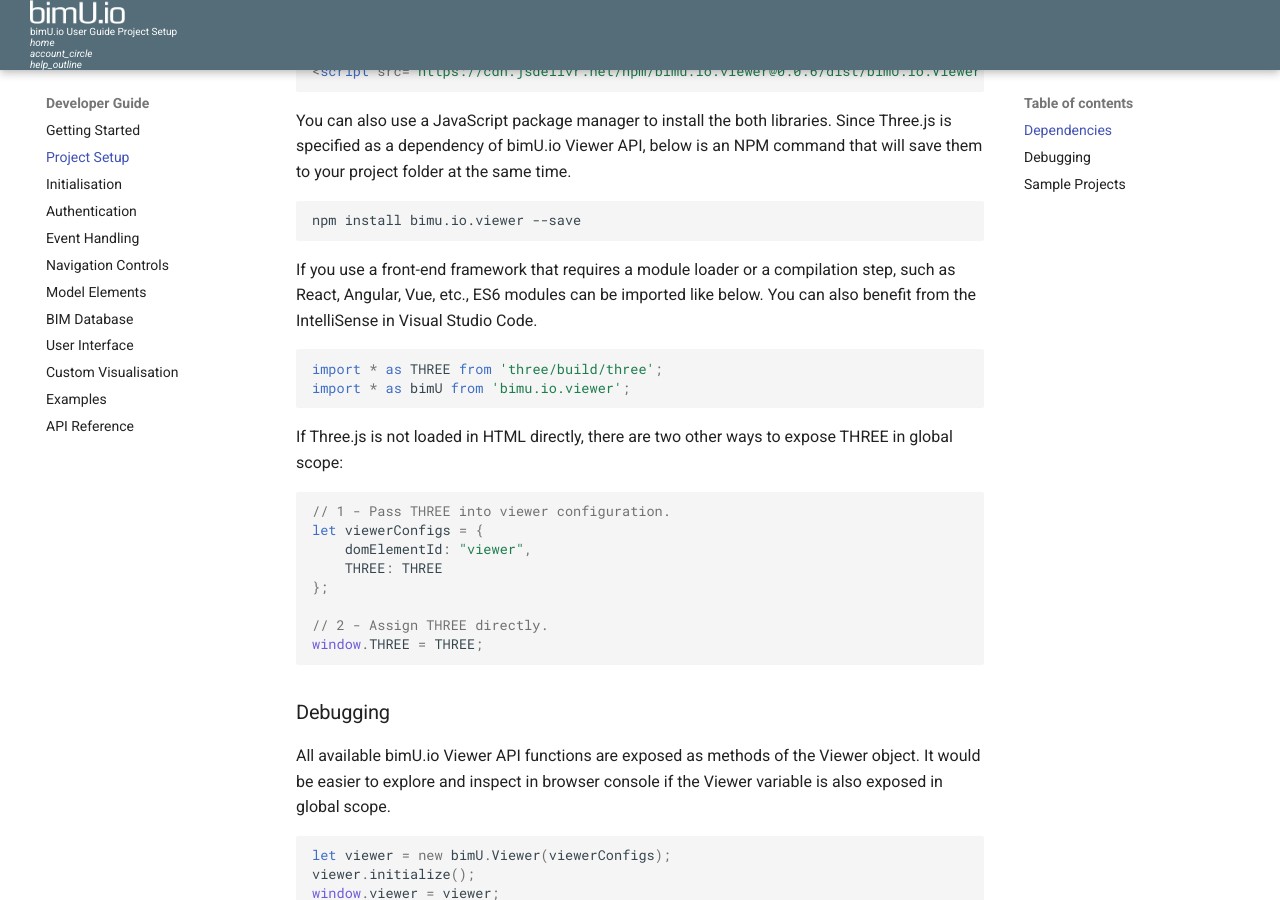
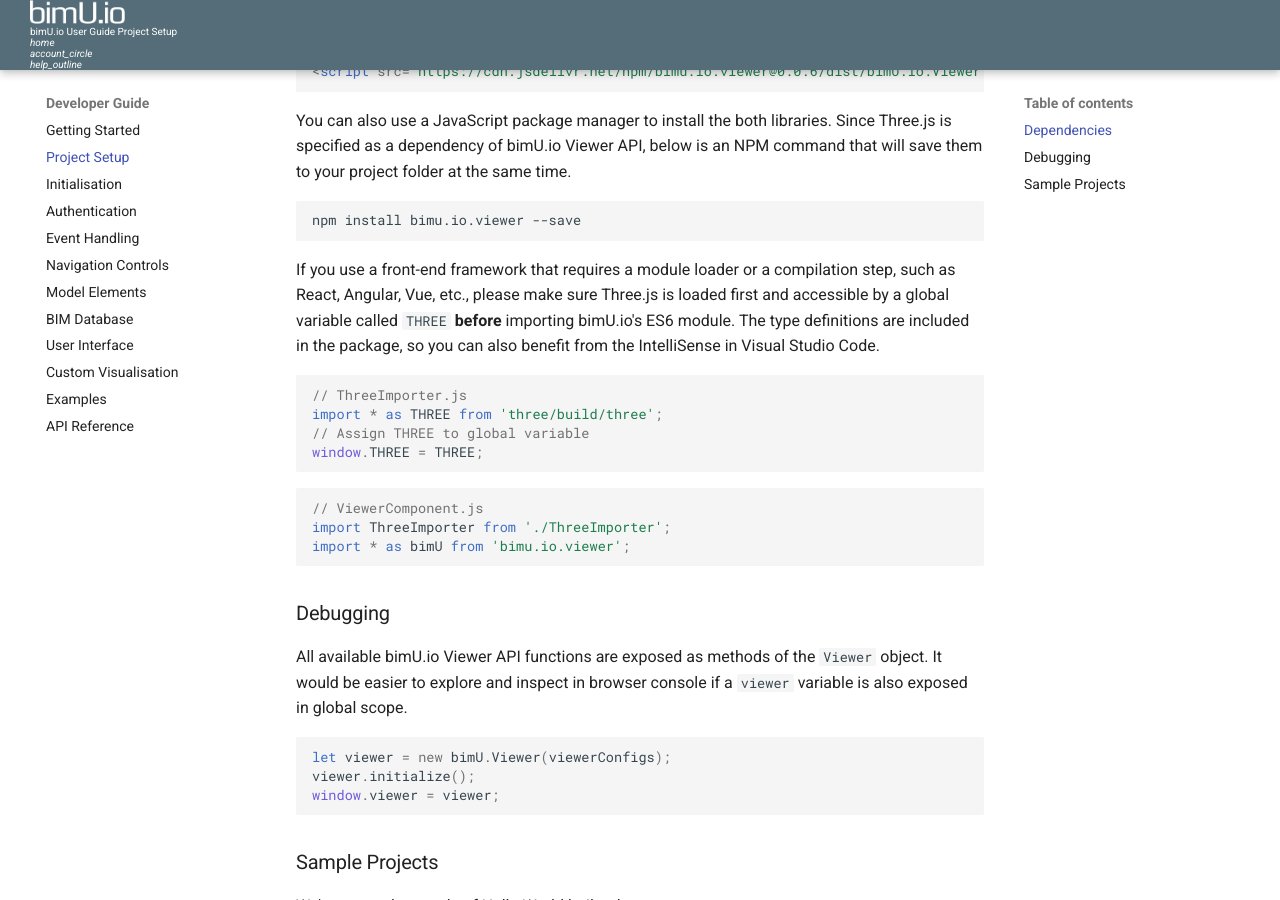
Before and after one commit to Transformosa/bimU.io.Docs, an MkDocs documentation site: the page built from docs/developer/project-setup.md, in a window 1280 px wide and 900 px high, scrolled down 474 px. Built offline with MkDocs 1.6.1 and Material for MkDocs 9.7.7, drawn with Linux system fonts in a browser that asks for light colours; comment, search, counter and statistics services are not loaded.

Commit message:
revised dependency import explanation, adjusted some styles

````diff
--- a/docs/developer/project-setup.md
+++ b/docs/developer/project-setup.md
@@ -16,28 +16,23 @@
 npm install bimu.io.viewer --save
 ```
 
-If you use a front-end framework that requires a module loader or a compilation step, such as React, Angular, Vue, etc., ES6 modules can be imported like below. You can also benefit from the IntelliSense in Visual Studio Code.
+If you use a front-end framework that requires a module loader or a compilation step, such as React, Angular, Vue, etc., please make sure Three.js is loaded first and accessible by a global variable called ```THREE``` **before** importing bimU.io's ES6 module. The type definitions are included in the package, so you can also benefit from the IntelliSense in Visual Studio Code.
 
 ``` javascript
+// ThreeImporter.js
 import * as THREE from 'three/build/three';
+// Assign THREE to global variable
+window.THREE = THREE;
+```
+
+``` javascript
+// ViewerComponent.js
+import ThreeImporter from './ThreeImporter';
 import * as bimU from 'bimu.io.viewer';
 ```
 
-If Three.js is not loaded in HTML directly, there are two other ways to expose THREE in global scope:
-
-``` javascript
-// 1 - Pass THREE into viewer configuration.
-let viewerConfigs = {
-    domElementId: "viewer",
-    THREE: THREE
-};
-
-// 2 - Assign THREE directly.
-window.THREE = THREE;
-```
-
 ### Debugging
-All available bimU.io Viewer API functions are exposed as methods of the Viewer object. It would be easier to explore and inspect in browser console if the Viewer variable is also exposed in global scope.
+All available bimU.io Viewer API functions are exposed as methods of the ```Viewer``` object. It would be easier to explore and inspect in browser console if a ```viewer``` variable is also exposed in global scope.
 
 ``` javascript
 let viewer = new bimU.Viewer(viewerConfigs);
````
Also changed, not shown: docs/developer/bim-database.md (+11 -3 lines), docs/developer/model-elements.md (+1 -1 lines).
